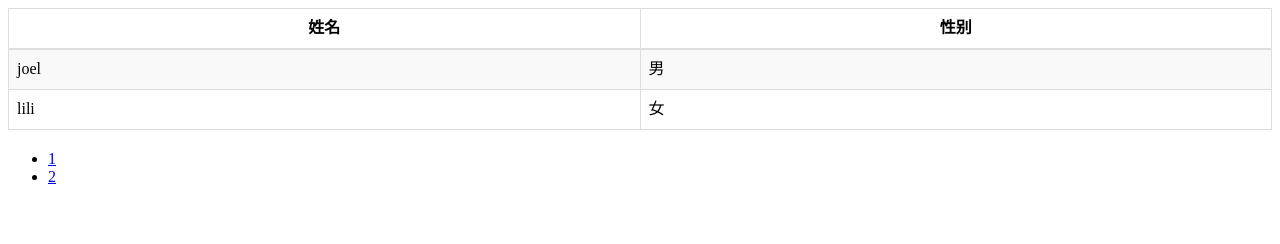
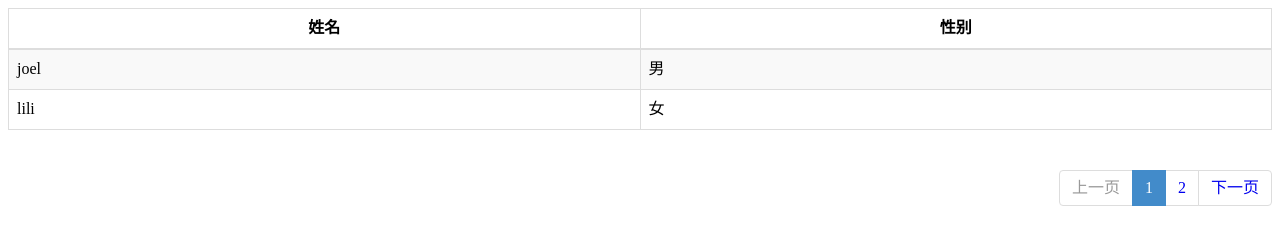
Before and after one commit to iamjoel/ractivegrid, a website: page demo/paging.html in a window 1280 px wide. Drawn offline with Linux system fonts and the light colour scheme.

Commit message:
add skin

```diff
--- a/demo/paging.html
+++ b/demo/paging.html
@@ -5,13 +5,14 @@
     <meta charset="UTF-8">
     <title>分页 demo</title>
     <link rel="stylesheet" type="text/css" href="../src/ractivegrid.css">
+    <link rel="stylesheet" type="text/css" href="../src/ractivepaging.css">
 </head>
 
 <body>
     <div id="output">
 
     </div>
-    <div id="paging"></div>
+    <div id="paging" style="float:right;"></div>
     <script src="../vendor/jquery-1.10.2.js"></script>
     <script src="../vendor/underscore-min.js"></script>
     <script src="../vendor/ractive.js"></script>
@@ -21,7 +22,8 @@
     $(document).ready(function() {
         var columns = [{
             name: 'name', // 数据中的值
-            label: '姓名' // 列名
+            label: '姓名', // 列名
+            editable: true
         }, {
             name: 'sex',
             label: '性别',
--- /dev/null
+++ b/src/ractivepaging.css
@@ -0,0 +1,90 @@
+.ra-paging {
+  display: inline-block;
+  padding-left: 0;
+  margin: 20px 0;
+  border-radius: 4px;
+}
+.ra-paging > li {
+  display: inline;
+}
+.ra-paging > li > a,
+.ra-paging > li > span {
+  position: relative;
+  float: left;
+  padding: 6px 12px;
+  line-height: 1.428571429;
+  text-decoration: none;
+  background-color: #ffffff;
+  border: 1px solid #dddddd;
+  margin-left: -1px;
+}
+.ra-paging > li:first-child > a,
+.ra-paging > li:first-child > span {
+  margin-left: 0;
+  border-bottom-left-radius: 4px;
+  border-top-left-radius: 4px;
+}
+.ra-paging > li:last-child > a,
+.ra-paging > li:last-child > span {
+  border-bottom-right-radius: 4px;
+  border-top-right-radius: 4px;
+}
+.ra-paging > li > a:hover,
+.ra-paging > li > span:hover,
+.ra-paging > li > a:focus,
+.ra-paging > li > span:focus {
+  background-color: #eeeeee;
+}
+.ra-paging > .active > a,
+.ra-paging > .active > span,
+.ra-paging > .active > a:hover,
+.ra-paging > .active > span:hover,
+.ra-paging > .active > a:focus,
+.ra-paging > .active > span:focus {
+  z-index: 2;
+  color: #ffffff;
+  background-color: #428bca;
+  border-color: #428bca;
+  cursor: default;
+}
+.ra-paging > .disabled > span,
+.ra-paging > .disabled > span:hover,
+.ra-paging > .disabled > span:focus,
+.ra-paging > .disabled > a,
+.ra-paging > .disabled > a:hover,
+.ra-paging > .disabled > a:focus {
+  color: #999999;
+  background-color: #ffffff;
+  border-color: #dddddd;
+  cursor: not-allowed;
+}
+.ra-paging-lg > li > a,
+.ra-paging-lg > li > span {
+  padding: 10px 16px;
+  font-size: 18px;
+}
+.ra-paging-lg > li:first-child > a,
+.ra-paging-lg > li:first-child > span {
+  border-bottom-left-radius: 6px;
+  border-top-left-radius: 6px;
+}
+.ra-paging-lg > li:last-child > a,
+.ra-paging-lg > li:last-child > span {
+  border-bottom-right-radius: 6px;
+  border-top-right-radius: 6px;
+}
+.ra-paging-sm > li > a,
+.ra-paging-sm > li > span {
+  padding: 5px 10px;
+  font-size: 12px;
+}
+.ra-paging-sm > li:first-child > a,
+.ra-paging-sm > li:first-child > span {
+  border-bottom-left-radius: 3px;
+  border-top-left-radius: 3px;
+}
+.ra-paging-sm > li:last-child > a,
+.ra-paging-sm > li:last-child > span {
+  border-bottom-right-radius: 3px;
+  border-top-right-radius: 3px;
+}
--- a/src/ractivepaging.js
+++ b/src/ractivepaging.js
@@ -5,12 +5,18 @@
 	};
 
 	var template =
-		'<ul>'
+		'<ul class="ra-paging">'
+			+ '<li class="{{getPrevStatus(pageAt)}}">'
+				+ '<a on-click="prevPage" href="javascript:void(0);">上一页</a>'
+			+'</li>'
 		+ '{{#pageArray:i}}'
-			+ '<li class="{{getStatus(.,pageAt)}}">'
+			+ '<li class="{{getStatus(., pageAt)}}">'
 			+ '<a on-click="changePage" href="javascript:void(0);" data-index="{{.}}">{{.}}</a>'
 			+ '</li>'
 		+ '{{/pageArray}}'
+			+ '<li class="{{getNextStatus(pageAt, pageArray.length)}}">'
+				+ '<a on-click="nextPage" href="javascript:void(0);">下一页</a>'
+			+'</li>'
 		+ '</ul>';
 	function Paging(param){
 		var self = this;
@@ -31,18 +37,42 @@
             	pageAt: param.pageAt,
             	pageArray: makePageArray(param.pageNum),
             	getStatus: function(index, pageAt){
-            		return index === pageAt ? 'page-inactive' : 'page-active';
+            		return index === pageAt ? 'active' : '';
+            	},
+            	getPrevStatus: function(pageAt){
+            		return pageAt <= 1 ? 'disabled' : '';
+            	},
+            	getNextStatus: function(pageAt, pageNum){
+            		return pageAt >= pageNum ? 'disabled' : '';
             	}
             }
         });
 
         this.paging.on('changePage', function(event){
         	var pageAt = parseInt($(event.node).text(), 10);
-        	this.set('pageAt', pageAt);
+        	changPage(pageAt);
+        });
+
+        this.paging.on('prevPage', function(event){
+        	var pageAt = this.get('pageAt') - 1;
+        	if(pageAt >= 1){
+        		changPage(pageAt);
+        	}
+        });
+
+        this.paging.on('nextPage', function(event){
+        	var pageAt = this.get('pageAt') + 1;
+        	if(pageAt <= param.pageNum){
+        		changPage(pageAt);
+        	}
+        });
+
+        function changPage(pageAt){
+        	self.paging.set('pageAt', pageAt);
         	if(_.isFunction(param.pageChange)){
         		param.pageChange(pageAt);
         	}
-        });
+        }
 
 	}
 
```
